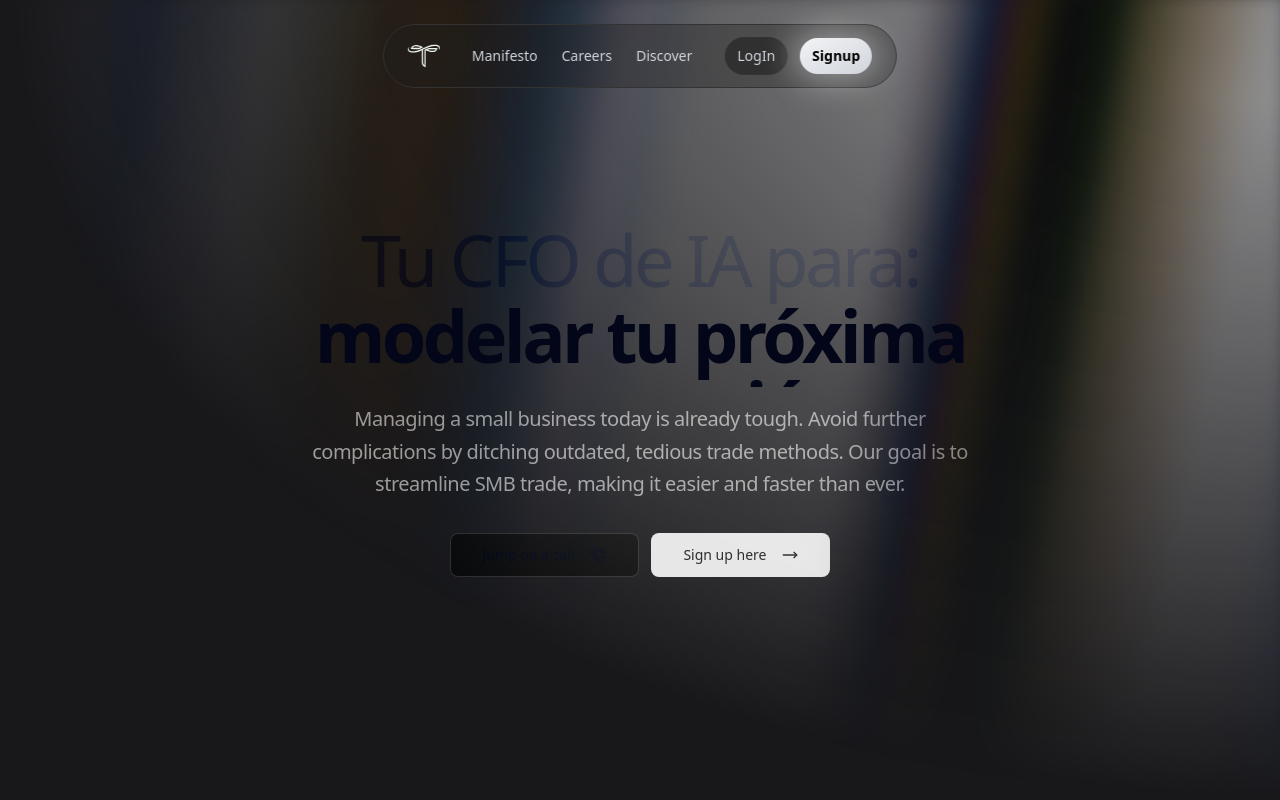
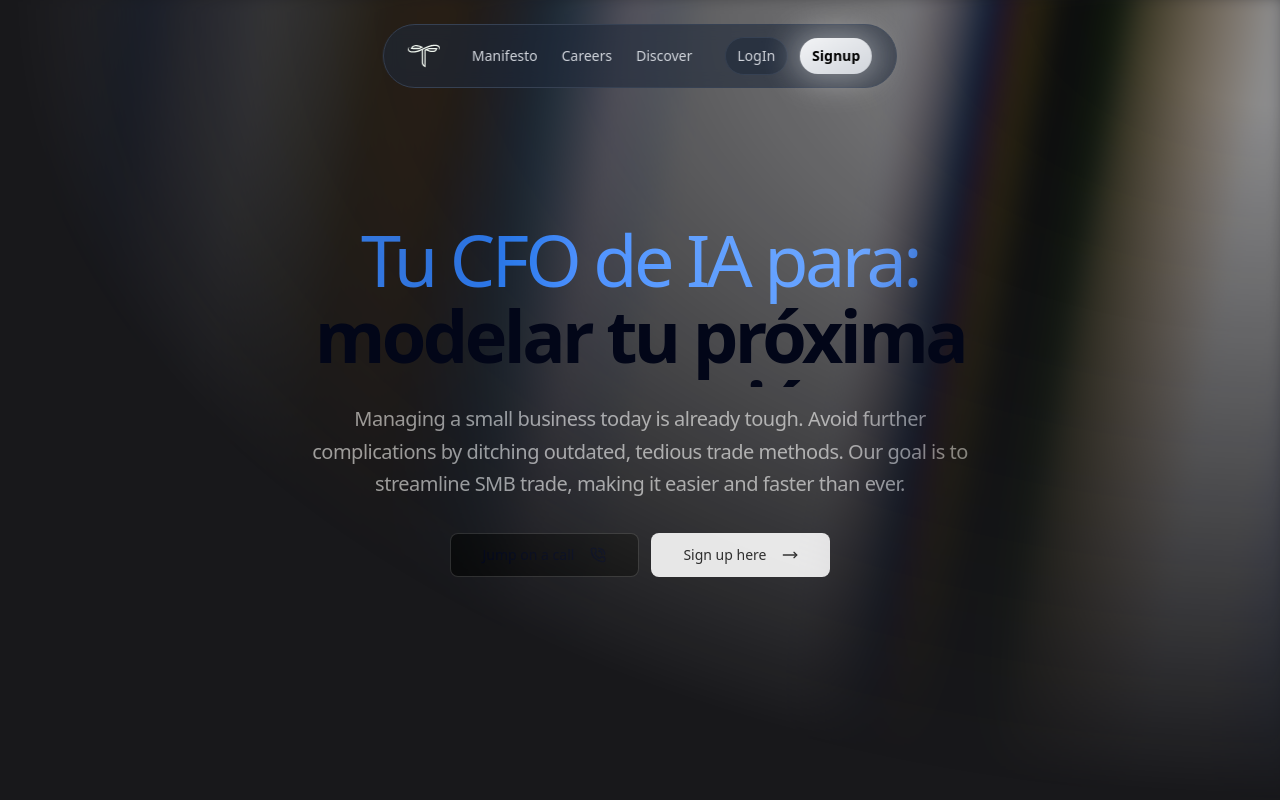
Before and after one commit to JuanHecht/tesoria-landing, a Next.js app: page / in a window 1280 px wide. Shown: the top 800 px of the page. Built offline with nearby package versions, Linux system fonts and the light colour scheme.

Commit message:
simpler coloring, with zync bg

```diff
--- a/src/app/globals.css
+++ b/src/app/globals.css
@@ -56,11 +56,25 @@
   --blue-300: #93c5fd;
   --violet-200: #ddd6fe;
   --blue-400: #60a5fa;
+
+  /* Simple Color System */
+  --primary: #3b82f6;
+  --primary-light: #60a5fa;
+  --primary-dark: #1d4ed8;
+  --gray-100: #f3f4f6;
+  --gray-200: #e5e7eb;
+  --gray-300: #d1d5db;
+  --gray-400: #9ca3af;
+  --gray-500: #6b7280;
+  --gray-600: #4b5563;
+  --gray-700: #374151;
+  --gray-800: #1f2937;
+  --gray-900: #111827;
+
   --card: oklch(1 0 0);
   --card-foreground: oklch(0.145 0 0);
   --popover: oklch(1 0 0);
   --popover-foreground: oklch(0.145 0 0);
-  --primary: oklch(0.205 0 0);
   --primary-foreground: oklch(0.985 0 0);
   --secondary: oklch(0.97 0 0);
   --secondary-foreground: oklch(0.205 0 0);
--- a/src/components/ui/animated-hero.tsx
+++ b/src/components/ui/animated-hero.tsx
@@ -38,7 +38,7 @@ function Hero() {
           </div> */}
           <div className="flex gap-4 flex-col">
             <h1 className="text-5xl md:text-7xl max-w-2xl tracking-tighter text-center font-regular">
-              <span className="text-spektr-cyan-50">Tu CFO de IA para:</span>
+              <span className="text-blue-500">Tu CFO de IA para:</span>
               <span className="relative flex w-full justify-center overflow-hidden text-center md:pb-4 md:pt-1">
                 &nbsp;
                 {titles.map((title, index) => (
--- a/src/components/ui/aurora-background.tsx
+++ b/src/components/ui/aurora-background.tsx
@@ -17,7 +17,7 @@ export const AuroraBackground = ({
     <main>
       <div
         className={cn(
-          "relative flex flex-col  h-[100vh] items-center justify-center bg-zinc-50 dark:bg-zinc-900  text-slate-950 transition-bg",
+          "relative flex flex-col  h-[100vh] items-center justify-center bg-zinc-50 dark:bg-zinc-900 text-slate-950 transition-bg",
           className
         )}
         {...props}
--- a/src/components/ui/mini-navbar.tsx
+++ b/src/components/ui/mini-navbar.tsx
@@ -72,7 +72,7 @@ export function Navbar() {
   ];
 
   const loginButtonElement = (
-    <button className="px-4 py-2 sm:px-3 text-xs sm:text-sm border border-[#333] bg-[rgba(31,31,31,0.62)] text-gray-300 rounded-full hover:border-white/50 hover:text-white transition-colors duration-200 w-full sm:w-auto">
+    <button className="px-4 py-2 sm:px-3 text-xs sm:text-sm border border-gray-700 bg-gray-800/60 text-gray-300 rounded-full hover:border-white/50 hover:text-white transition-colors duration-200 w-full sm:w-auto">
       LogIn
     </button>
   );
@@ -99,7 +99,7 @@ export function Navbar() {
                        flex flex-col items-center
                        pl-6 pr-6 py-3 backdrop-blur-sm
                        ${headerShapeClass}
-                       border border-[#333] bg-[#1f1f1f57]
+                       border border-gray-700 bg-gray-800/60
                        w-[calc(100%-2rem)] sm:w-auto
                        transition-[border-radius] duration-0 ease-in-out`}
     >
```
